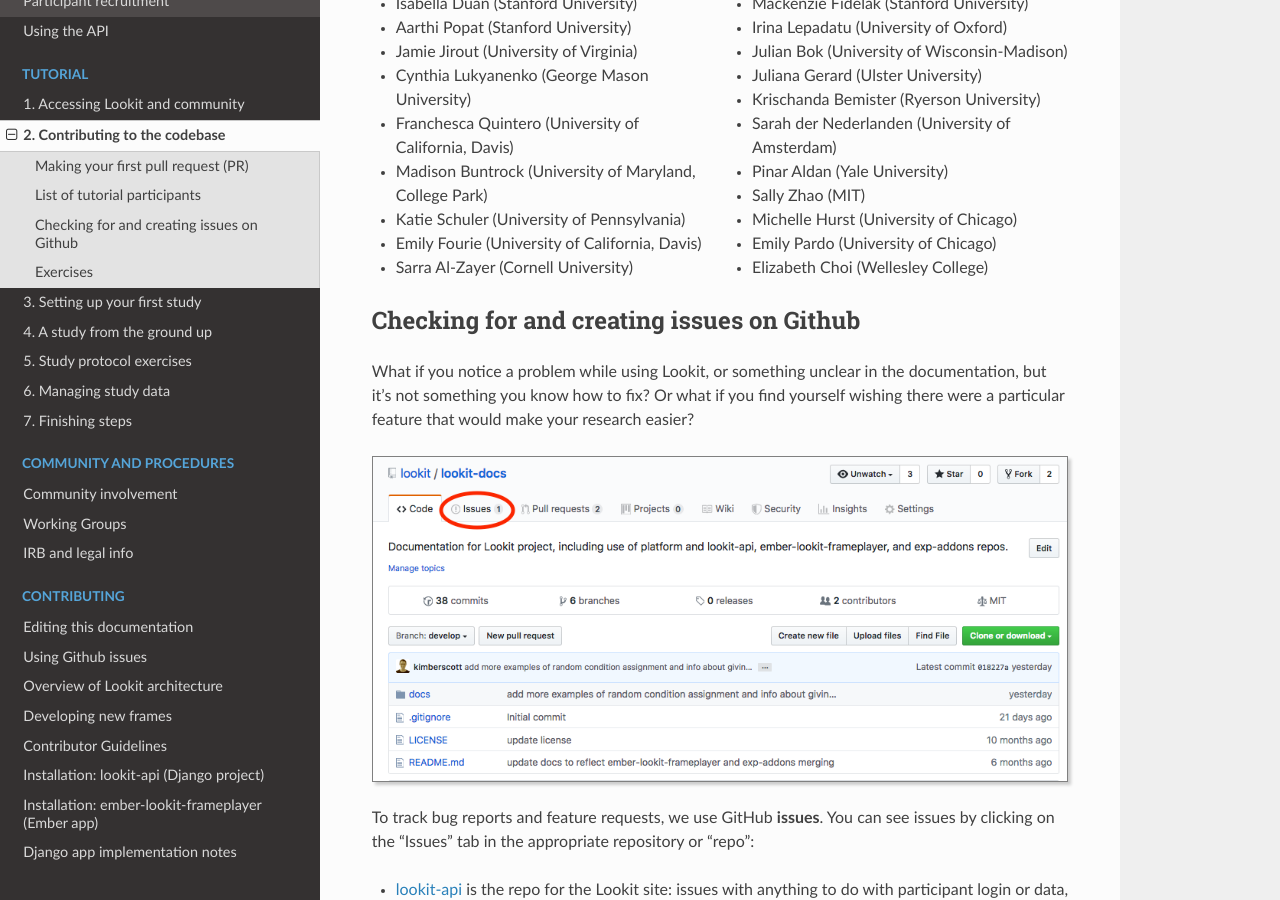
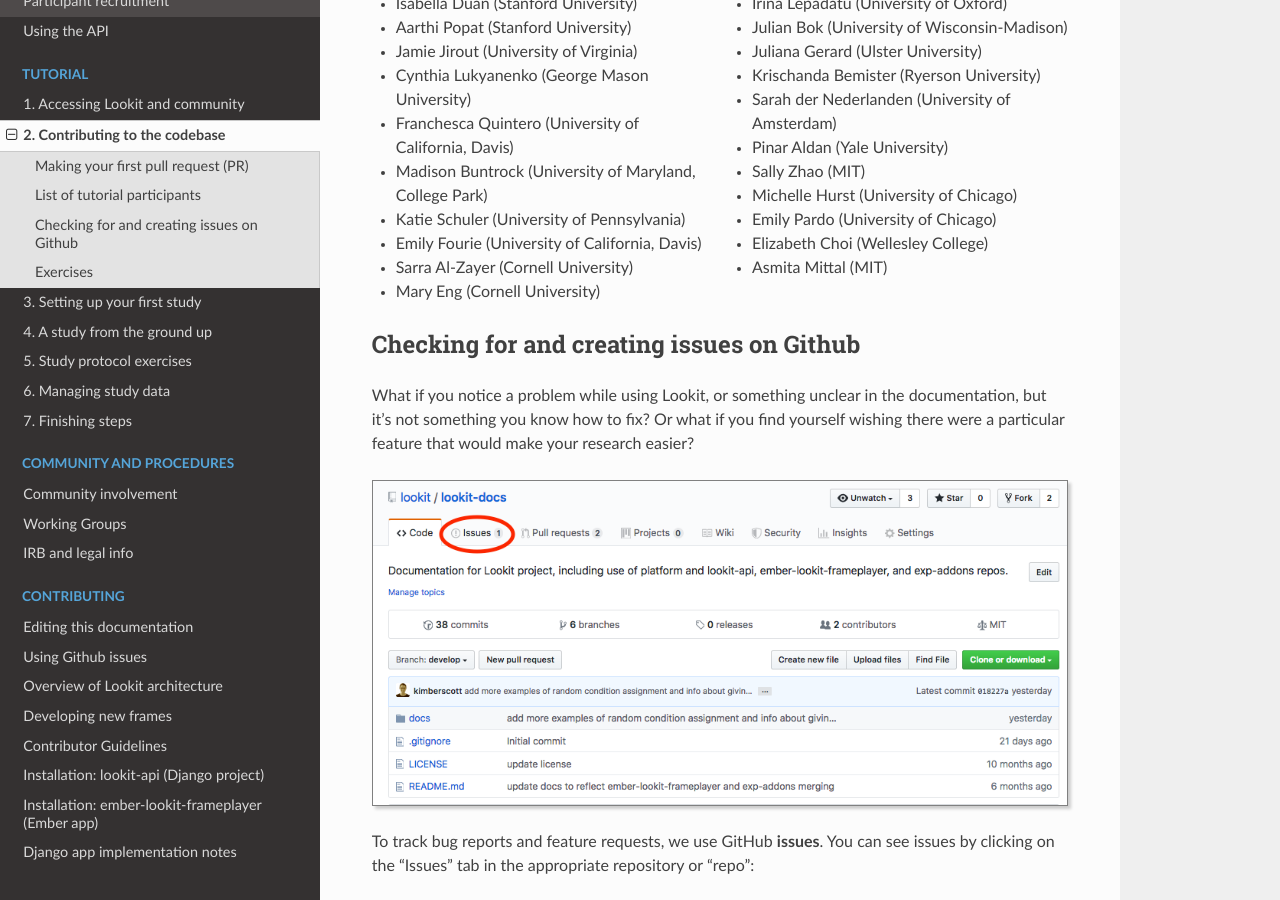
Before and after one commit to lookit/lookit-docs, a Sphinx documentation site: the page built from docs/source/tutorial-contributing.rst, in a window 1280 px wide and 900 px high, scrolled down 6657 px. Built offline with Sphinx 7.4.7 and the Read the Docs theme 2.0.0, drawn with Linux system fonts in a browser that asks for light colours.

Commit message:
Add tutorial participant to list

```diff
--- a/docs/source/tutorial-contributing.rst
+++ b/docs/source/tutorial-contributing.rst
@@ -242,6 +242,7 @@
 - Michelle Hurst (University of Chicago)
 - Emily Pardo (University of Chicago)
 - Elizabeth Choi (Wellesley College)
+- Asmita Mittal (MIT)
 
 
 Checking for and creating issues on Github
```
